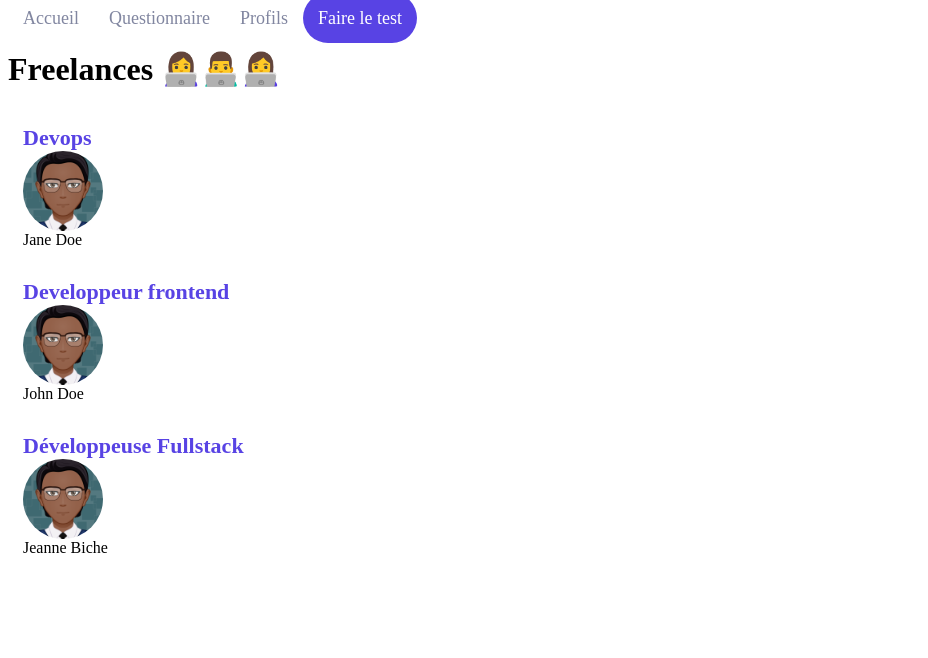
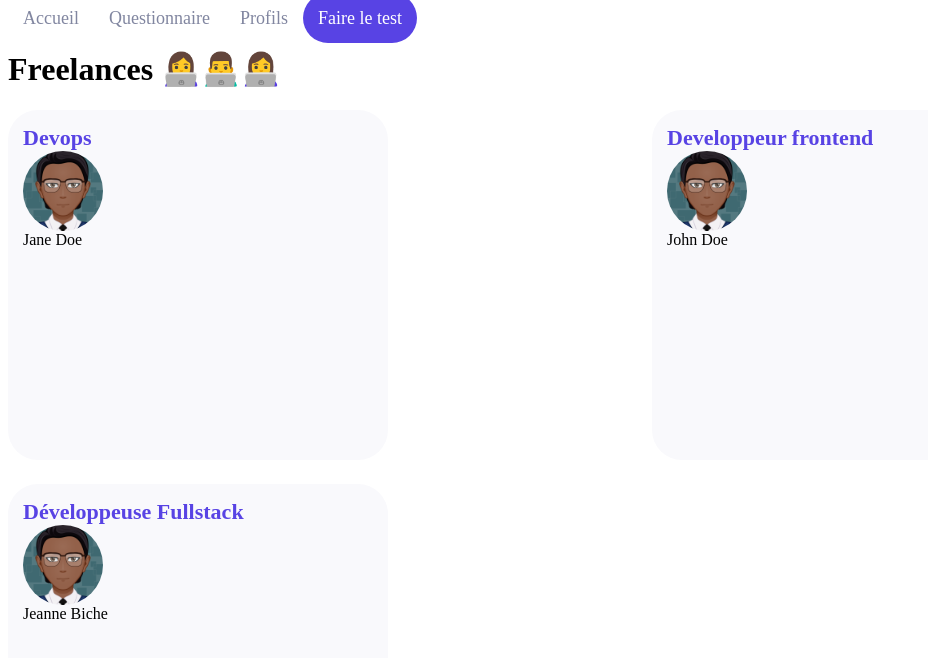
Before and after one commit to FANO-OFFICIAL/shiny-agency-web-site, a React (Create React App) app: page /freelances in a window 1280 px wide. Shown: the top 658 px of the page, without its empty margins (0-928 px from the left). Built offline with nearby package versions, Linux system fonts and the light colour scheme.

Commit message:
styliser mon composant au survol de la souris

```diff
--- a/src/components/Card/index.jsx
+++ b/src/components/Card/index.jsx
@@ -1,6 +1,7 @@
 import PropTypes from "prop-types";
 import DefaultPicture from "../../assets/profile.png";
 import styled from "styled-components";
+import colors from "../../utils/style/colors";
 
 const CardLabel = styled.span`
   color: #5843e4;
@@ -13,13 +14,27 @@ const CardImage = styled.img`
   border-radius: 50%;
 `;
 
+const CardWrapper = styled.div`
+  display: flex;
+  flex-direction: column;
+  padding: 15px;
+  background-color: ${colors.backgroundLight};
+  border-radius: 30px;
+  width: 350px;
+  transition: 200ms;
+  &:hover {
+    cursor: pointer;
+    box-shadow: 2px 2px 10px #e2e3e9;
+  }
+`;
+
 function Card({ label, title, picture = DefaultPicture }) {
   return (
-    <div style={{ display: "flex", flexDirection: "column", padding: 15 }}>
+    <CardWrapper>
       <CardLabel>{label}</CardLabel>
       <CardImage src={picture} alt="freelance" />
       <span>{title}</span>
-    </div>
+    </CardWrapper>
   );
 }
 
--- a/src/pages/Freelances/index.jsx
+++ b/src/pages/Freelances/index.jsx
@@ -1,24 +1,33 @@
 import Card from "../../components/Card";
+import styled from "styled-components";
 
 const freelanceProfiles = [
   {
-    name: 'Jane Doe',
-    jobTitle: 'Devops',
+    name: "Jane Doe",
+    jobTitle: "Devops",
   },
   {
-    name: 'John Doe',
-    jobTitle: 'Developpeur frontend',
+    name: "John Doe",
+    jobTitle: "Developpeur frontend",
   },
   {
-    name: 'Jeanne Biche',
-    jobTitle: 'Développeuse Fullstack',
+    name: "Jeanne Biche",
+    jobTitle: "Développeuse Fullstack",
   },
-]
+];
+
+const CardsContainer = styled.div`
+  display: grid;
+  gap: 24px;
+  grid-template-rows: 350px 350px;
+  grid-template-columns: repeat(2, 1fr);
+`;
 
 function Freelances() {
   return (
     <div>
       <h1>Freelances 👩‍💻👨‍💻👩‍💻</h1>
+      <CardsContainer>
         {freelanceProfiles.map((profile, index) => (
           <Card
             key={`${profile.name}-${index}`}
@@ -26,6 +35,7 @@ function Freelances() {
             title={profile.name}
           />
         ))}
+      </CardsContainer>
     </div>
   );
 }
```
Lines whose indentation alone changed are shown as unchanged.
